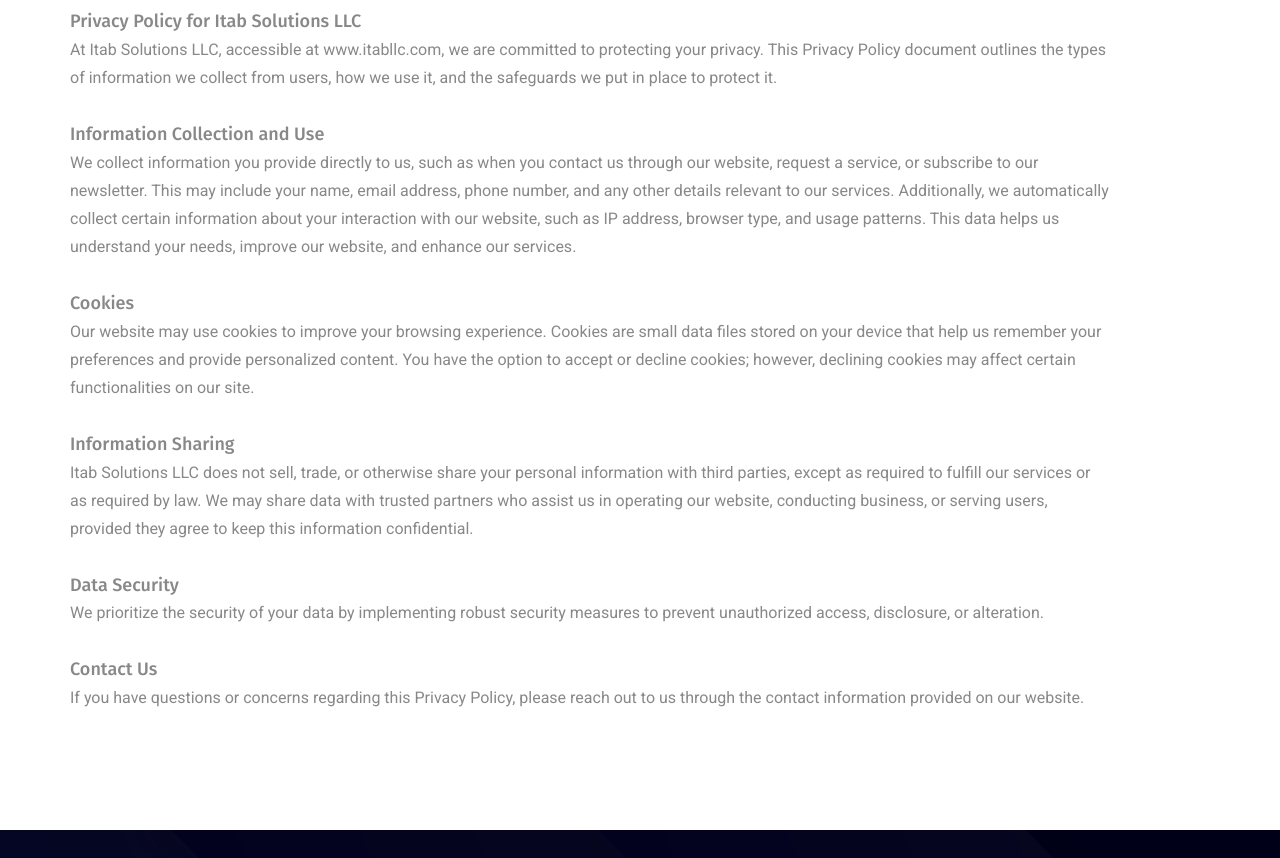
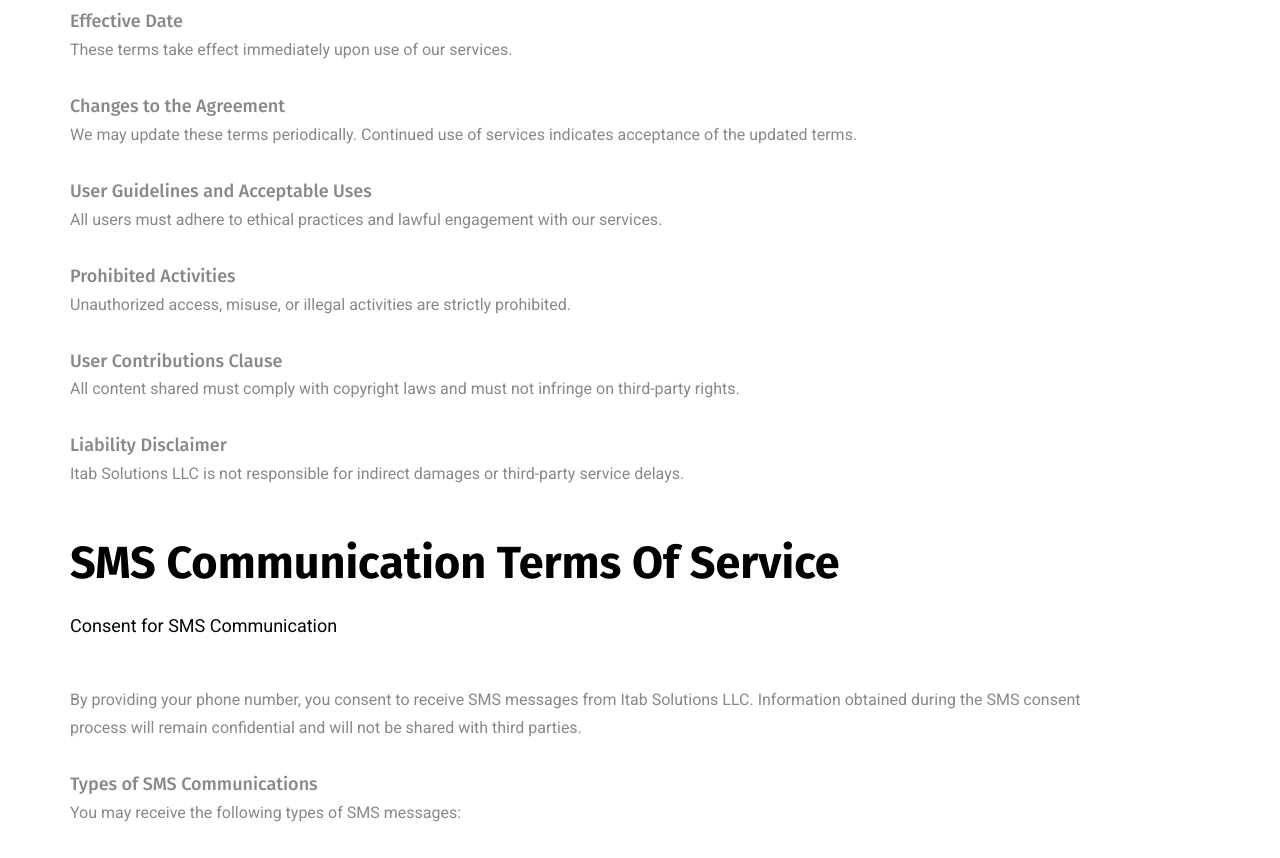
Before and after one commit to Syed2024-1/IT-Firm, a plain HTML site: page terms-and-condition.html in a window 1280 px wide. Shown: the part 740-1598 px from the top of the page. Drawn offline with Linux system fonts and the light colour scheme.

Commit message:
Update terms-and-condition.html

```diff
--- a/terms-and-condition.html
+++ b/terms-and-condition.html
@@ -225,48 +225,47 @@
 
 							<div class="text">
 
-								<h6>Privacy Policy for Itab Solutions LLC</h6>
-								At Itab Solutions LLC, accessible at www.itabllc.com, we are committed to protecting
-								your privacy. This Privacy Policy document outlines the types of information we collect
-								from users, how we use it, and the safeguards we put in place to protect it.
+								<h6>Effective Date</h6>
+								These terms take effect immediately upon use of our services.
 								<br>
 								<br>
 
-								<h6>Information Collection and Use</h6>
-								We collect information you provide directly to us, such as when you contact us through
-								our website, request a service, or subscribe to our newsletter. This may include your
-								name, email address, phone number, and any other details relevant to our services.
-								Additionally, we automatically collect certain information about your interaction with
-								our website, such as IP address, browser type, and usage patterns. This data helps us
-								understand your needs, improve our website, and enhance our services.
+								<h6>Changes to the Agreement</h6>
+								We may update these terms periodically. Continued use of services indicates acceptance of the updated terms.
 
 								<br>
 								<br>
-								<h6>Cookies</h6>
-								Our website may use cookies to improve your browsing experience. Cookies are small data
-								files stored on your device that help us remember your preferences and provide
-								personalized content. You have the option to accept or decline cookies; however,
-								declining cookies may affect certain functionalities on our site.
+								<h6>User Guidelines and Acceptable Uses</h6>
+								All users must adhere to ethical practices and lawful engagement with our services.
 
 								<br>
 								<br>
-								<h6>Information Sharing</h6>
-								Itab Solutions LLC does not sell, trade, or otherwise share your personal information
-								with third parties, except as required to fulfill our services or as required by law. We
-								may share data with trusted partners who assist us in operating our website, conducting
-								business, or serving users, provided they agree to keep this information confidential.
+								<h6>Prohibited Activities</h6>
+								Unauthorized access, misuse, or illegal activities are strictly prohibited.
 
 								<br>
 								<br>
-								<h6>Data Security</h6>
-								We prioritize the security of your data by implementing robust security measures to
-								prevent unauthorized access, disclosure, or alteration.
+								<h6>User Contributions Clause</h6>
+								All content shared must comply with copyright laws and must not infringe on third-party rights.
 
 								<br>
 								<br>
-								<h6>Contact Us</h6>
-								If you have questions or concerns regarding this Privacy Policy, please reach out to us
-								through the contact information provided on our website.
+								<h6>Liability Disclaimer</h6>
+								Itab Solutions LLC is not responsible for indirect damages or third-party service delays.
+								<br>
+								<br>
+							</div>
+							<div class="sec-title">
+								<h2 class="sec-title_heading">SMS Communication Terms of Service</h2>
+								<div class="sec-title_text">Consent for SMS Communication</div>
+							</div>
+
+							<div class="text">
+								By providing your phone number, you consent to receive SMS messages from Itab Solutions LLC. Information obtained during the SMS consent process will remain confidential and will not be shared with third parties.
+                                                                 <br>
+								<br>
+								<h6>Types of SMS Communications</h6>
+								You may receive the following types of SMS messages:
 								<br>
 								<br>
 							</div>
```
